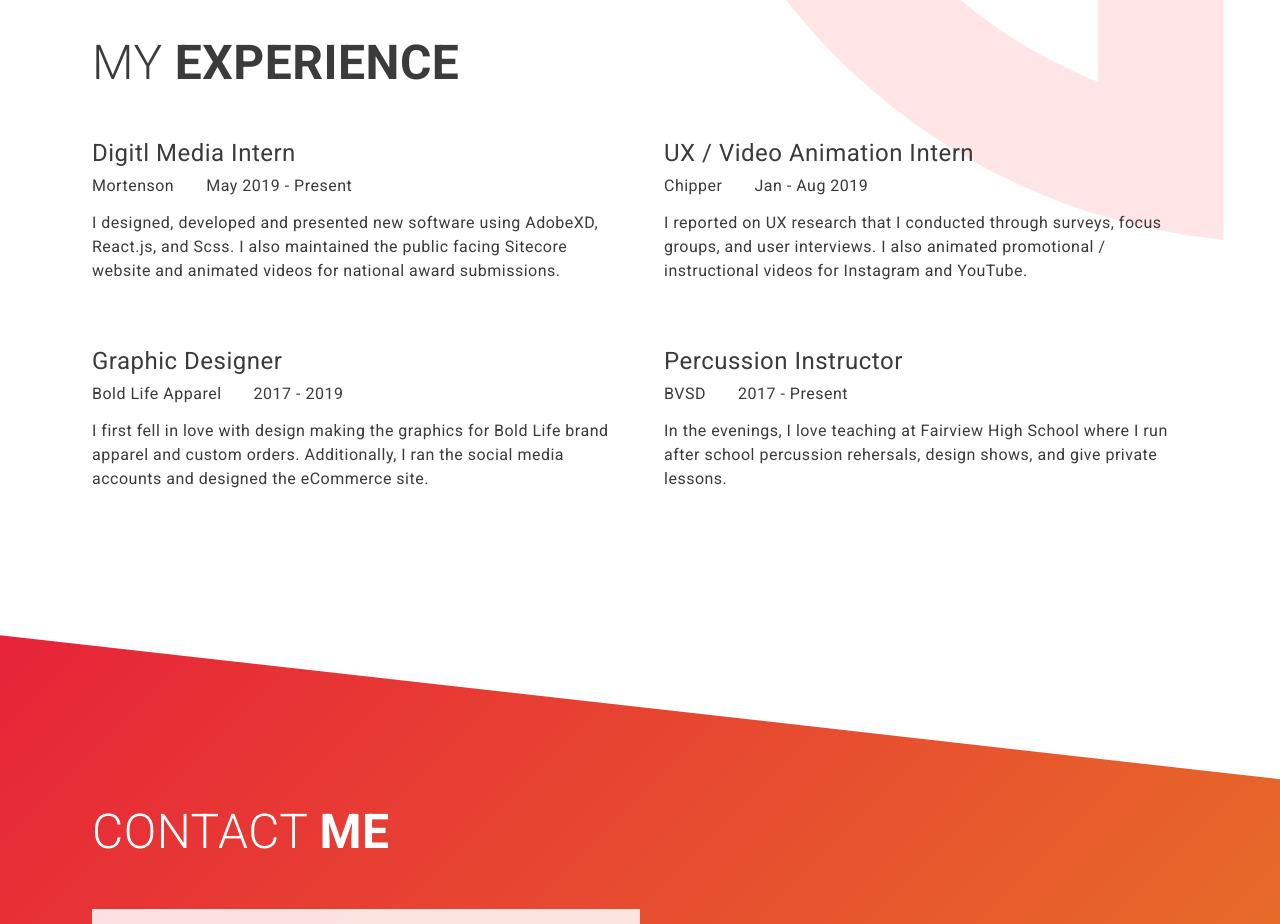
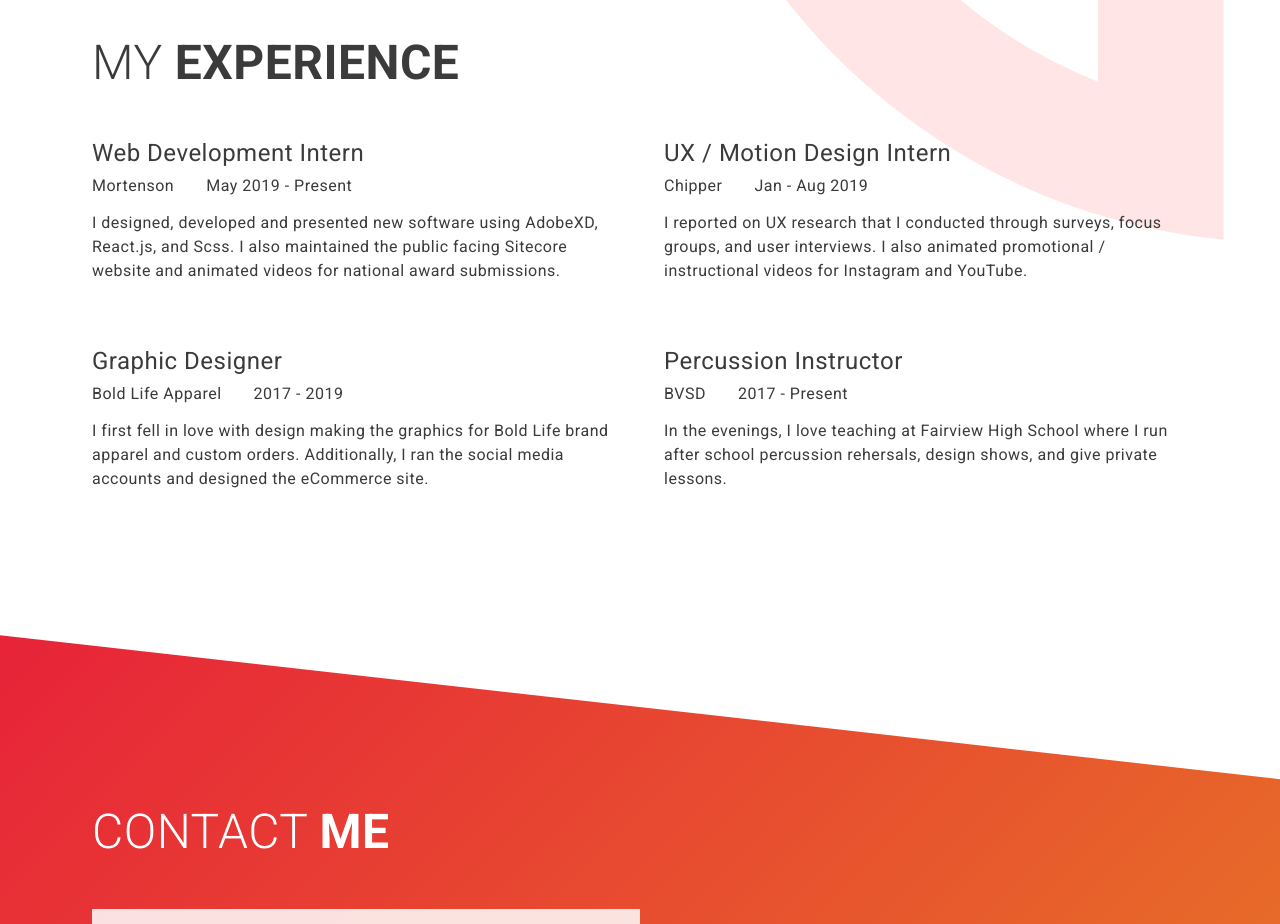
Before and after one commit to joeyHarig/joeyharig.com, a React (Create React App) app: page / in a window 1280 px wide. Shown: the part 3020-3944 px from the top of the page. Built offline with nearby package versions, Linux system fonts and the light colour scheme.

Commit message:
updated titles

```diff
--- a/src/components/sections/AboutMe.js
+++ b/src/components/sections/AboutMe.js
@@ -22,13 +22,13 @@ const AboutMe = () => {
             <h1 className="about-me-title top-margin">My <b>Experience</b></h1>
             <div className="section-grid">
                 <ExperienceItem
-                    title="Digitl Media Intern"
+                    title="Web Development Intern"
                     company="Mortenson"
                     duration="May 2019 - Present"
                     description="I designed, developed and presented new software using AdobeXD, React.js, and Scss. I also maintained the public facing Sitecore website and animated videos for national award submissions."
                 />
                 <ExperienceItem
-                    title="UX / Video Animation Intern"
+                    title="UX / Motion Design Intern"
                     company="Chipper"
                     duration="Jan - Aug 2019"
                     description="I reported on UX research that I conducted through surveys, focus groups, and user interviews. I also animated promotional / instructional videos for Instagram and YouTube."
```
